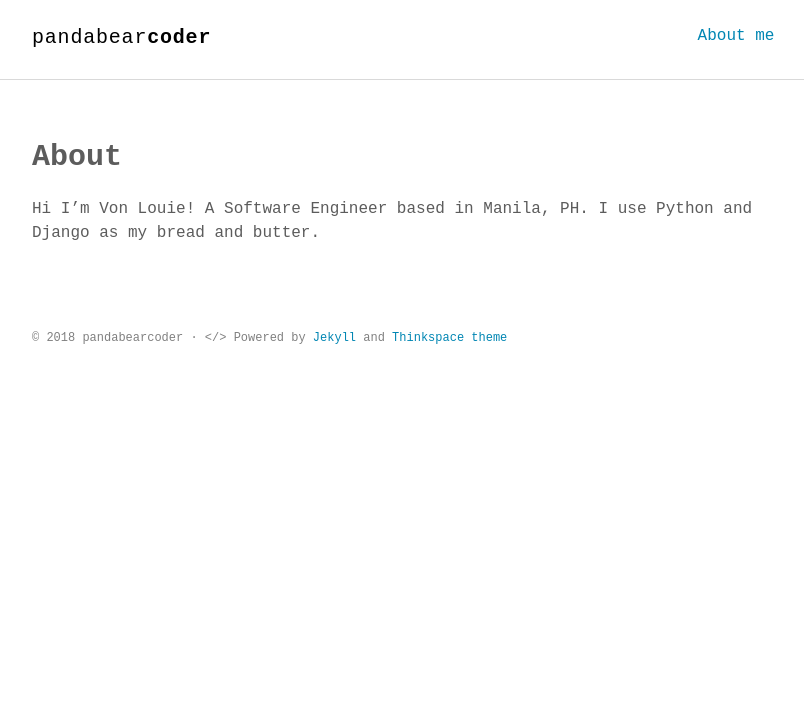
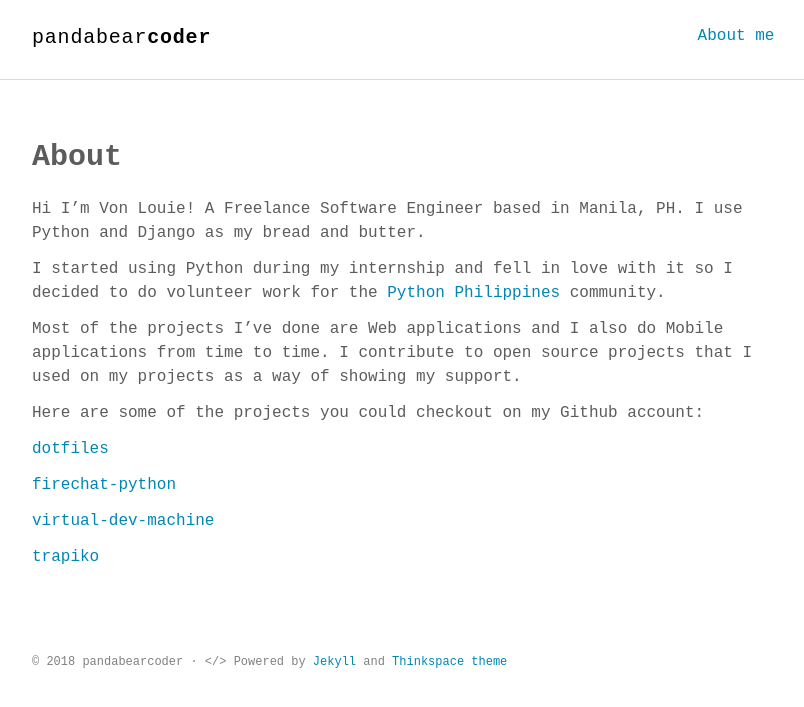
Before and after one commit to pandabearcoder/pandabearcoder.github.io, a Jekyll site: the page built from about.md, in a window 1280 px wide. Shown: the top 707 px of the page, without its empty margins (232-1036 px from the left). Built offline with Jekyll 4.4.1, drawn with Linux system fonts in a browser that asks for light colours; some web fonts are replaced.

Commit message:
Update about page

```diff
--- a/about.md
+++ b/about.md
@@ -4,5 +4,22 @@ title: About
 permalink: /about/
 ---
 
-Hi I'm Von Louie! A Software Engineer based in Manila, PH. I use Python and Django as my bread
+Hi I'm Von Louie! A Freelance Software Engineer based in Manila, PH. I use Python and Django as my bread
 and butter.
+
+I started using Python during my internship and fell in love with it so I decided to do
+volunteer work for the [Python Philippines](https://python.ph/) community.
+
+Most of the projects I've done are Web applications and I also do Mobile applications from
+time to time. I contribute to open source projects that I used on my projects as a way of showing my
+support.
+
+Here are some of the projects you could checkout on my Github account:
+
+[dotfiles](https://github.com/pandabearcoder/dotfiles)
+
+[firechat-python](https://github.com/pandabearcoder/dotfiles)
+
+[virtual-dev-machine](https://github.com/pandabearcoder/virtual-dev-machine)
+
+[trapiko](https://github.com/pandabearcoder/trapiko)
```
